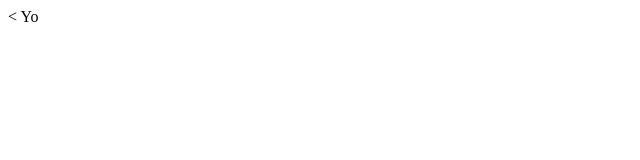
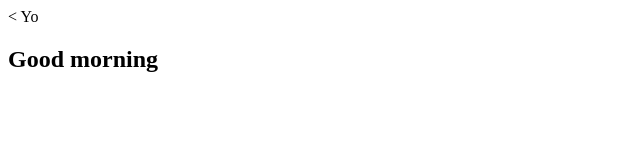
Before and after one commit to Likhita-P/git-test, a plain HTML site: page index.html in a window 1280 px wide. Shown: the whole page, without its empty margins (0-640 px from the left). Drawn offline with Linux system fonts and the light colour scheme.

Commit message:
third commit

```diff
--- a/index.html
+++ b/index.html
@@ -6,5 +6,6 @@
   </head>
   <body>
 Yo
+<h2>Good morning</h2>
   </body>
 </html>
```
Also changed, not shown: template/test.html (+1 -0 lines).
